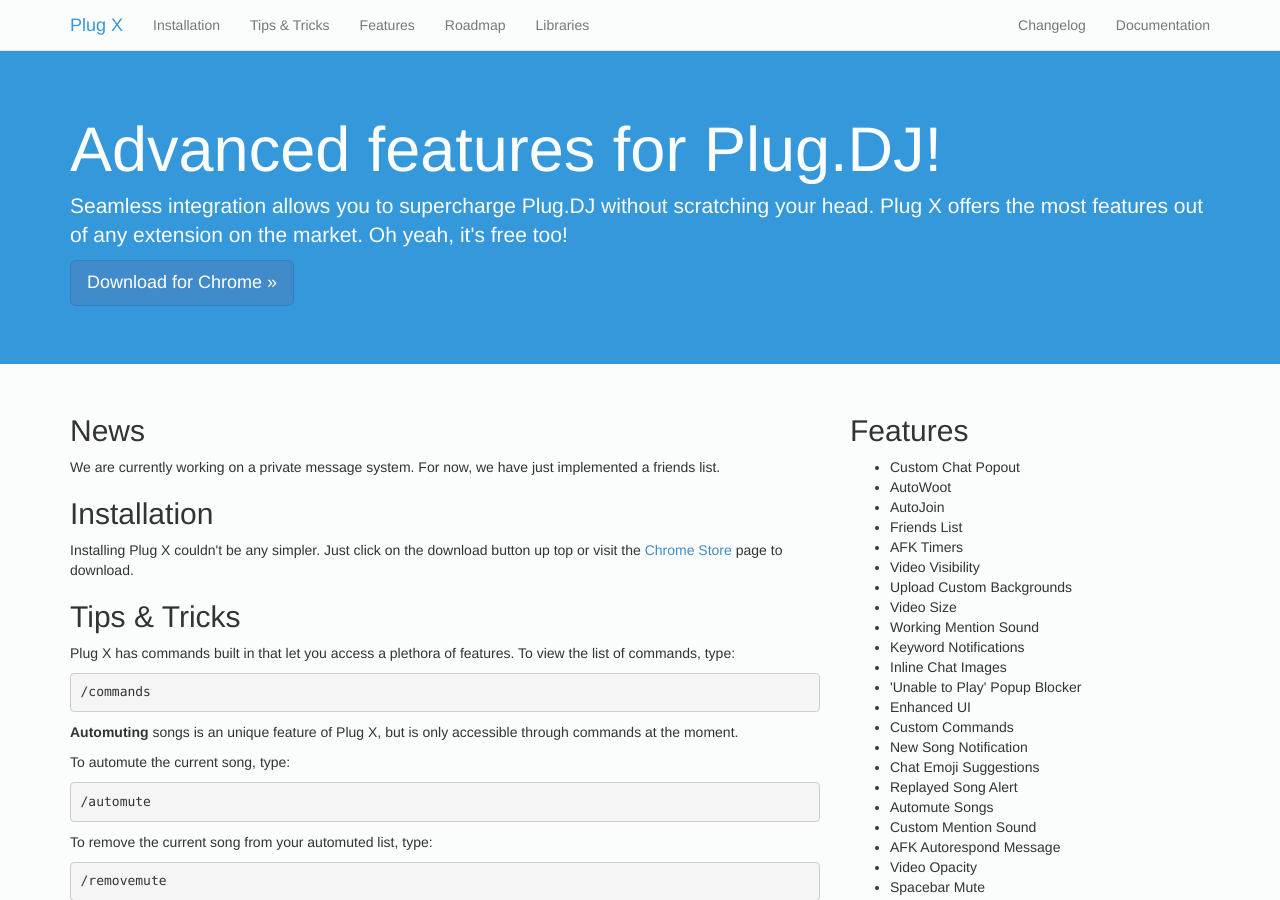
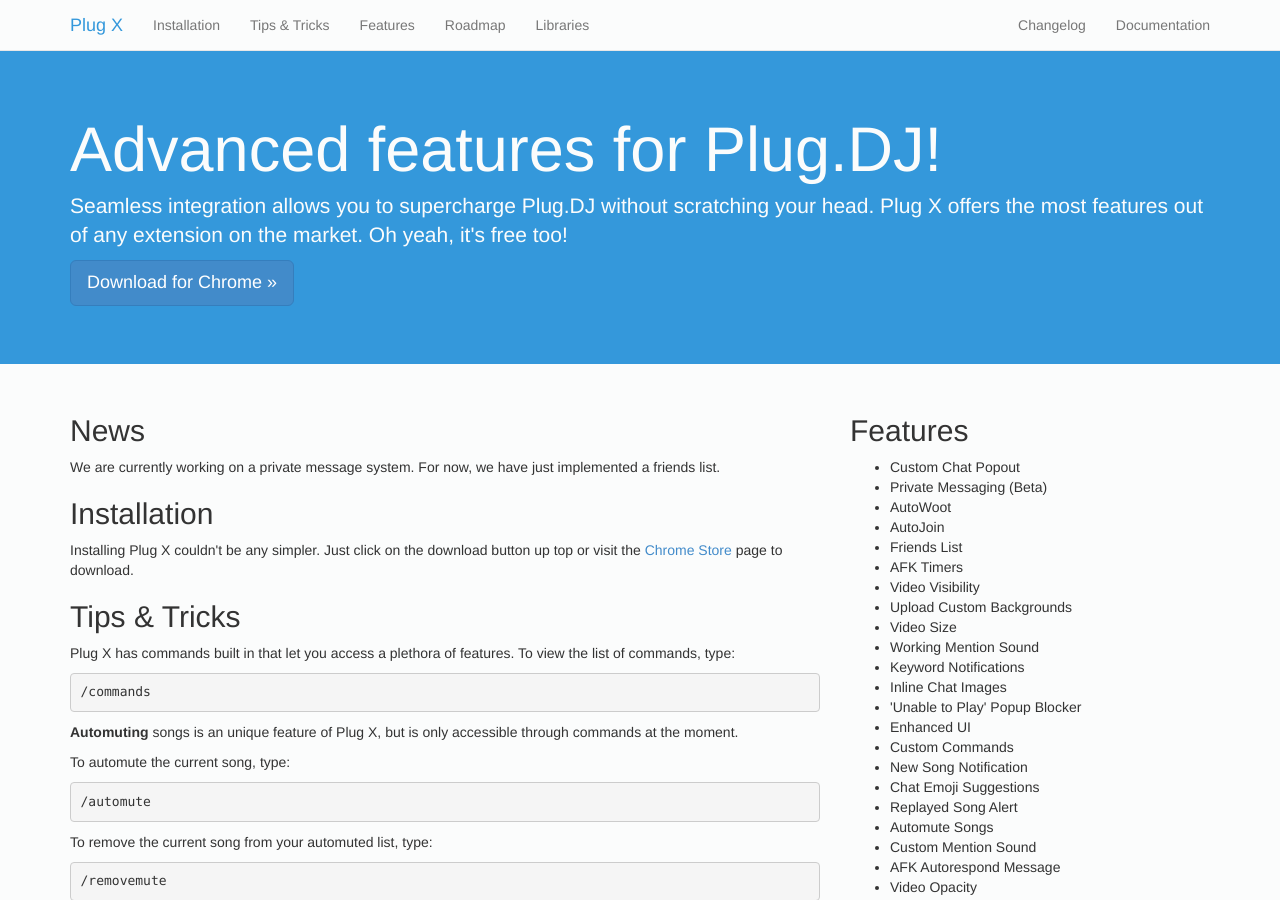
Before and after one commit to skylerb/Plug-X, a Jekyll site: the page built from index.html, in a window 1280 px wide and 900 px high. Built offline with Jekyll 4.4.1, drawn with Linux system fonts in a browser that asks for light colours; nearby versions of some CDN libraries; Markdown is read by kramdown in place of the engine named in the settings.

Commit message:
Features update

```diff
--- a/index.html
+++ b/index.html
@@ -44,6 +44,7 @@
 		<h2><a id="features"></a>Features</h2>
 		<ul>
 			<li>Custom Chat Popout</li>
+			<li>Private Messaging (Beta)</li>
 			<li>AutoWoot</li>
 			<li>AutoJoin</li>
 			<li>Friends List</li>
```
